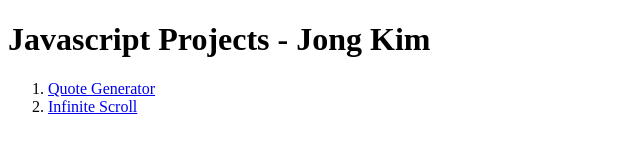
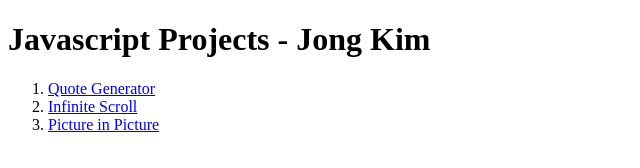
Before and after one commit to RoyalOttoc/Js_projects, a plain HTML site: page index.html in a window 1280 px wide. Shown: the whole page, without its empty margins (0-640 px from the left). Drawn offline with Linux system fonts and the light colour scheme.

Commit message:
add link for picture in picture

```diff
--- a/index.html
+++ b/index.html
@@ -16,6 +16,9 @@
       <li>
         <a href="./infinite-scroll/index.html">Infinite Scroll</a>
       </li>
+      <li>
+        <a href="./picture-in-picture/">Picture in Picture</a>
+      </li>
     </ol>
   </body>
 </html>
```
